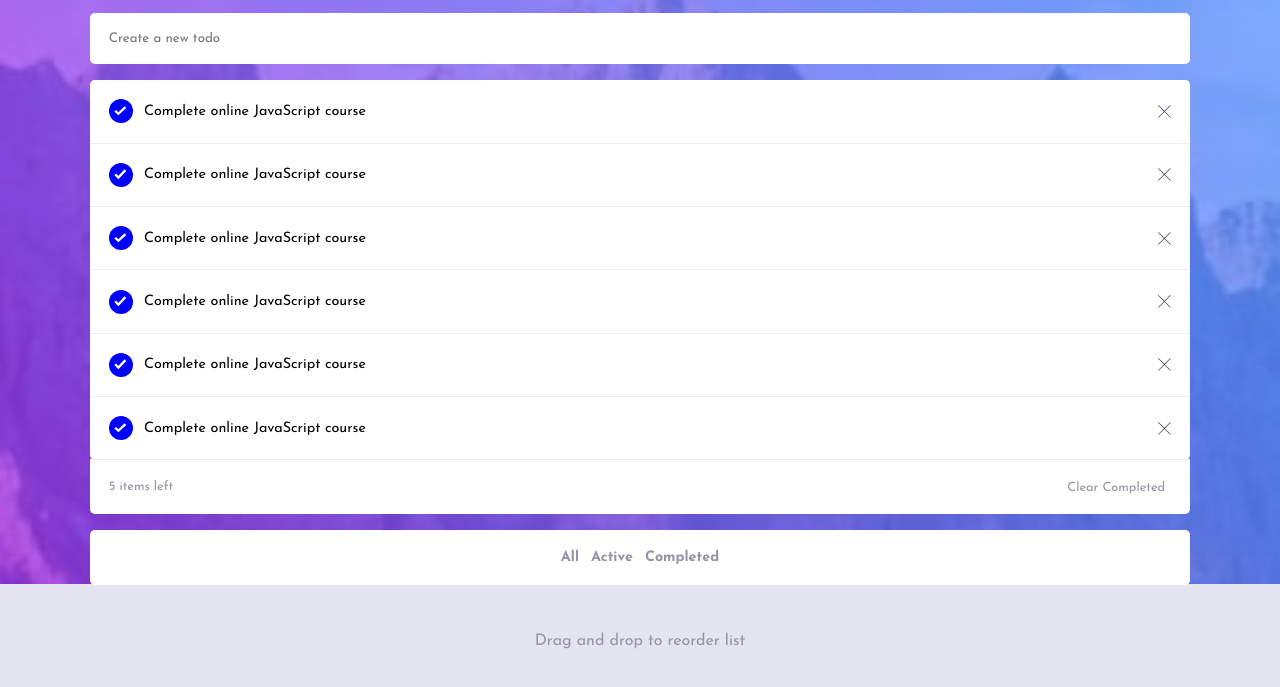
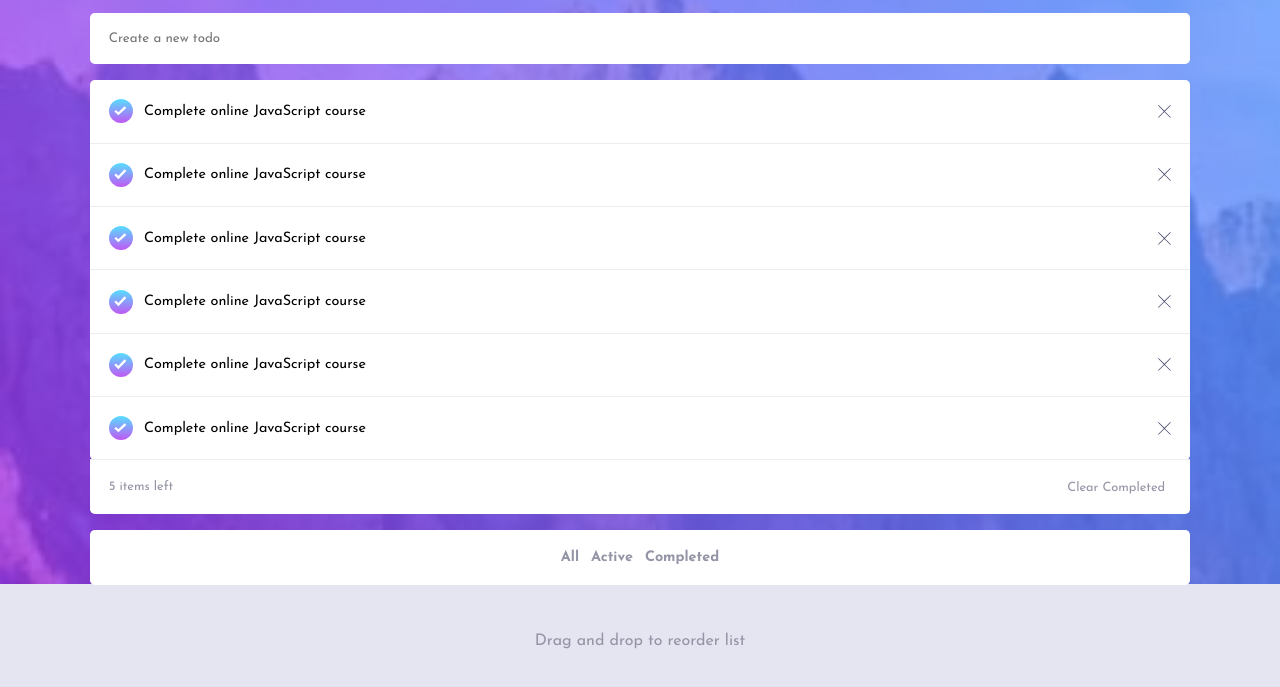
Before and after one commit to minjaechang/todo-app, a plain HTML site: page index.html in a window 1280 px wide. Shown: the part 99-786 px from the top of the page. Drawn offline with Linux system fonts and the light colour scheme.

Commit message:
Update the check-icon gradient color

```diff
--- a/style.css
+++ b/style.css
@@ -2,9 +2,7 @@
 
 :root {
   /* Color */
-
   --color-bright-blue: hsl(220, 98%, 61%);
-  /* --color-check-background: linear-gradient hsl(192, 100%, 67%) to hsl(280, 87%, 65%); */
 
   /* Light Theme */
 
@@ -108,7 +106,7 @@ button {
 
 .check-icon {
   display: inline-block;
-  background-color: blue;
+  background: linear-gradient(hsl(192, 100%, 67%), hsl(280, 87%, 65%));
   width: 1.5rem;
   height: 1.5rem;
   line-height: 1.7rem;
```
